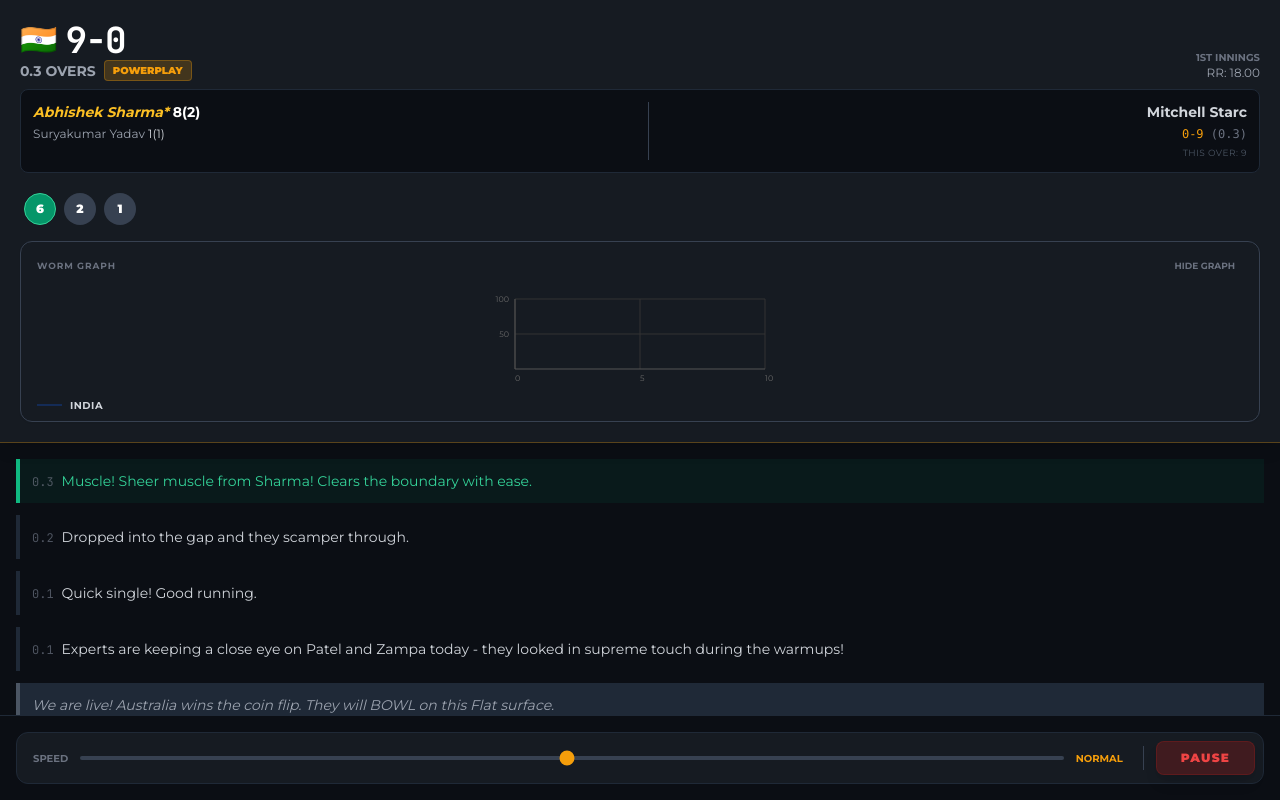
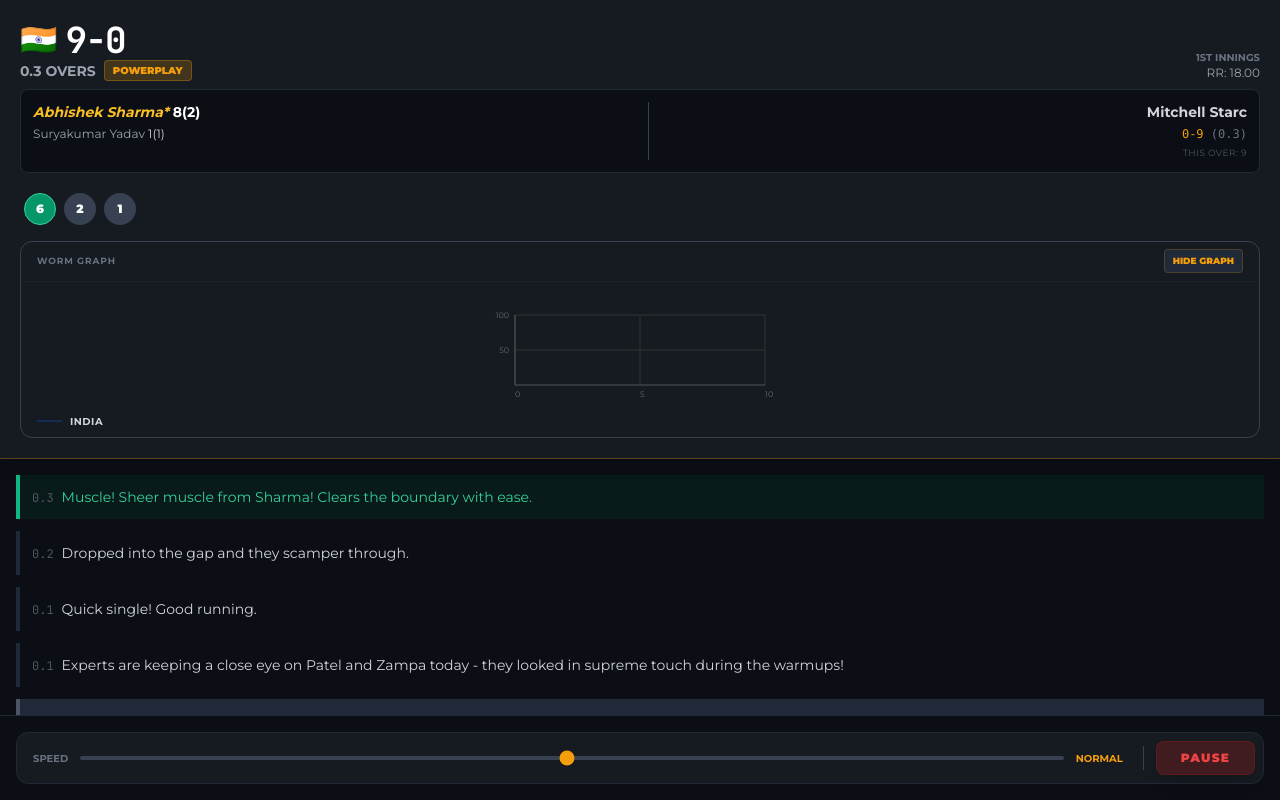
Before and after one commit to jzfdav/cricfuzz, a Preact app: page / in a window 1280 px wide. Both pictures are taken after a click on the button "START MATCH". Built offline with nearby package versions, Linux system fonts and the light colour scheme.

Commit message:
fix: restore 'Show Graph' button visibility when collapsed

```diff
--- a/src/components/WormGraph.tsx
+++ b/src/components/WormGraph.tsx
@@ -156,11 +156,10 @@
                 }}
             >
                 {/* Header Controls */}
-                <div className={`flex justify-between items-center px-4 ${expanded ? 'pt-0' : 'pt-2'} absolute w-full top-0 left-0 h-10 z-10`}
+                <div className={`flex justify-between items-center px-4 ${expanded ? 'absolute w-full top-0 left-0 pt-0 h-10 z-10' : 'relative h-10 border-b border-gray-800/50'}`}
                     onClick={(e) => {
                         if (!expanded) {
-                            e.stopPropagation(); // Prevent expansion if clicking header controls directly (optional, but safer to let clicking anywhere expand)
-                            // Actually user wants "Click to collapse" button alongside "Click to expand"
+                            // expansion is handled by parent, but we want to make sure clicks on the header don't conflict
                         }
                     }}
                 >
@@ -172,7 +171,7 @@
                                     e.stopPropagation();
                                     setCollapsed(!collapsed);
                                 }}
-                                className="text-[9px] text-gray-500 hover:text-white uppercase font-bold px-2 py-1 rounded hover:bg-gray-800 transition-colors"
+                                className="text-[9px] text-amber-500 hover:text-white uppercase font-black px-2 py-1 rounded bg-gray-800 hover:bg-gray-700 transition-colors border border-amber-500/20"
                             >
                                 {collapsed ? "Show Graph" : "Hide Graph"}
                             </button>
@@ -197,7 +196,7 @@
 
                 {/* Main Graph Content - Hidden if Collapsed (and not expanded) */}
                 {(!collapsed || expanded) && (
-                    <div className={`relative ${expanded ? 'mt-4' : 'mt-8'} ${graphClass}`} style={{ backgroundColor: graphBg }}>
+                    <div className={`relative ${expanded ? 'mt-8' : 'mt-2'} ${graphClass}`} style={{ backgroundColor: graphBg }}>
 
                         <svg width="100%" height={height} viewBox={`0 0 ${width} ${height}`} className="overflow-visible">
                             {/* Axes & Grid */}
```
